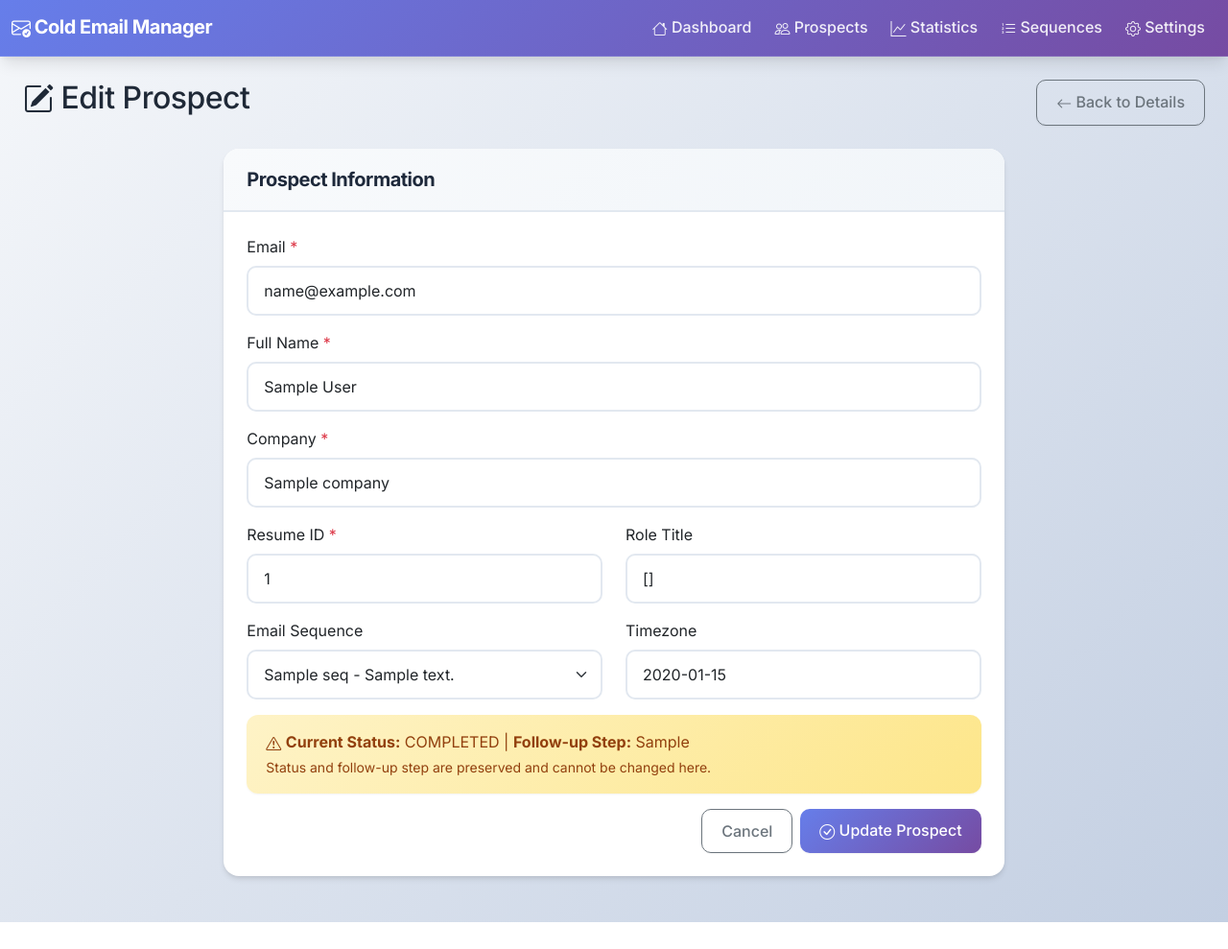
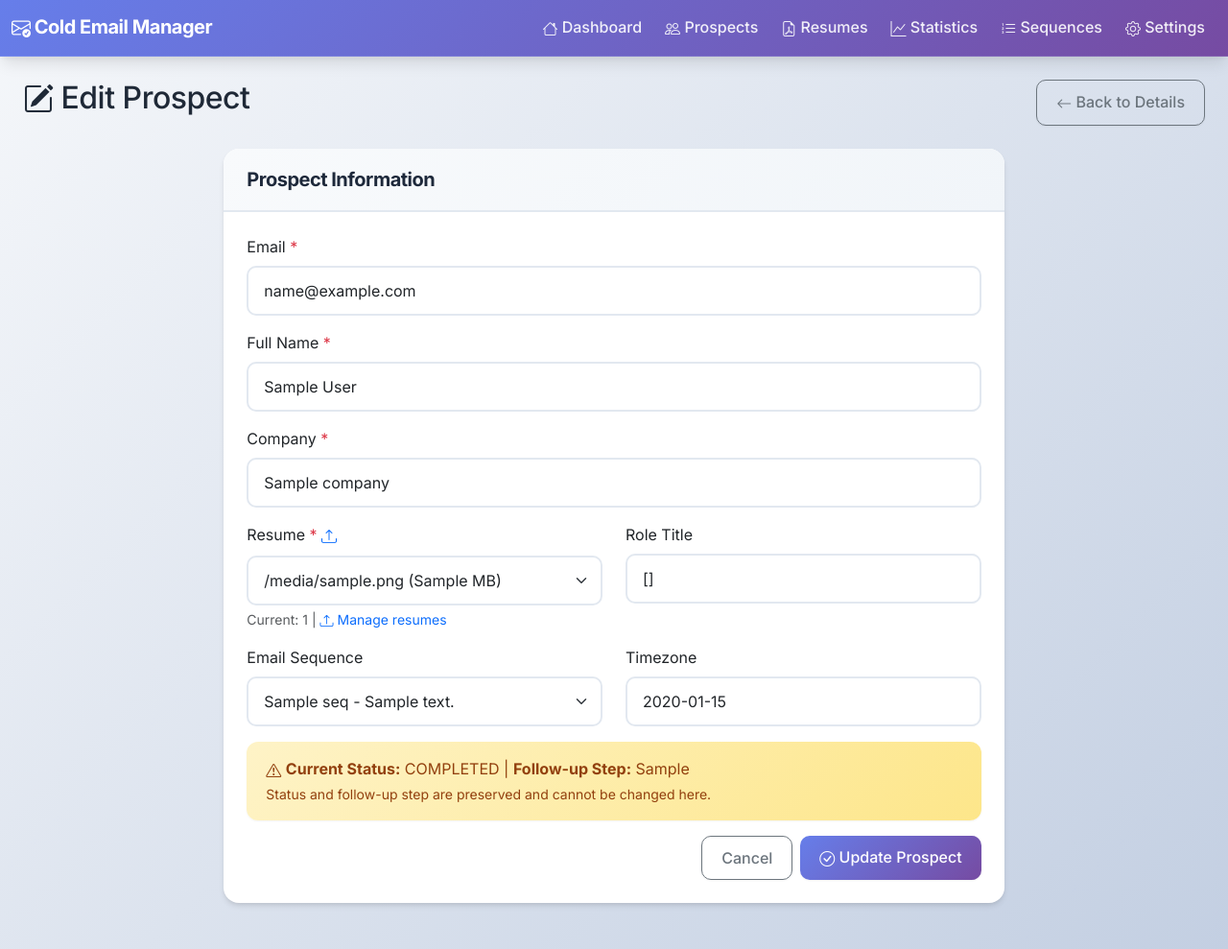
Before and after one commit to neha272/Cold-Email, a Flask app: template src/cold_emailer/web/templates/edit_prospect.html in a window 1280 px wide. Shown: the whole page at 96% size. Before the commit the page ends 961 px from the top, so only its background shows below. Run offline with Flask 3, Linux system fonts and the light colour scheme; the template is opened without the code that fills it: most values are stand-ins (such as "Sample title", 1, 10 or a date in 2020).

Commit message:
Add resume upload and management features
- Add resume upload functionality via web interface
- Add dropdown selection of available resumes when adding/editing prospects
- List available resumes with size and modification date
- Allow deletion of resumes (with validation to prevent deleting in-use resumes)
- Update .gitignore to keep resumes folder structure but ignore all files inside
- Add .gitkeep to preserve resumes directory in git
- Add navigation link to Resumes page
- Add helper function list_available_resumes() in attachments.py

```diff
--- a/src/cold_emailer/web/app.py
+++ b/src/cold_emailer/web/app.py
@@ -154,6 +154,11 @@ def prospects_list():
 @app.route("/prospects/add", methods=["GET", "POST"])
 def add_prospect():
     """Add a new prospect."""
+    # Get available resumes
+    from cold_emailer.attachments import list_available_resumes
+    resumes_dir = WORKSPACE_ROOT / settings.paths.resumes_dir
+    available_resumes = list_available_resumes(resumes_dir)
+
     if request.method == "POST":
         try:
             with get_session(engine) as session:
@@ -173,34 +178,33 @@ def add_prospect():
                 # Validate required fields
                 if not prospect_data["email"]:
                     flash("Email is required", "error")
-                    return render_template("add_prospect.html", prospect=prospect_data, sequences=sequences_dict)
+                    return render_template("add_prospect.html", prospect=prospect_data, sequences=sequences_dict, resumes=available_resumes)
                 if not prospect_data["full_name"]:
                     flash("Full name is required", "error")
-                    return render_template("add_prospect.html", prospect=prospect_data, sequences=sequences_dict)
+                    return render_template("add_prospect.html", prospect=prospect_data, sequences=sequences_dict, resumes=available_resumes)
                 if not prospect_data["company"]:
                     flash("Company is required", "error")
-                    return render_template("add_prospect.html", prospect=prospect_data, sequences=sequences_dict)
+                    return render_template("add_prospect.html", prospect=prospect_data, sequences=sequences_dict, resumes=available_resumes)
                 if not prospect_data["resume_id"]:
                     flash("Resume ID is required", "error")
-                    return render_template("add_prospect.html", prospect=prospect_data, sequences=sequences_dict)
+                    return render_template("add_prospect.html", prospect=prospect_data, sequences=sequences_dict, resumes=available_resumes)
 
                 # Check if prospect already exists
                 existing = prospect_repo.get_by_email(prospect_data["email"])
                 if existing:
                     flash(f"Prospect with email {prospect_data['email']} already exists", "error")
-                    return render_template("add_prospect.html", prospect=prospect_data, sequences=sequences_dict)
+                    return render_template("add_prospect.html", prospect=prospect_data, sequences=sequences_dict, resumes=available_resumes)
 
                 # Validate resume file exists
                 from cold_emailer.attachments import find_resume_file
-                resumes_dir = WORKSPACE_ROOT / settings.paths.resumes_dir
                 is_valid, error_msg, resume_info = find_resume_file(prospect_data["resume_id"], resumes_dir)
                 if not is_valid:
                     flash(f"Resume file not found: {error_msg or prospect_data['resume_id']}", "error")
-                    return render_template("add_prospect.html", prospect=prospect_data, sequences=sequences_dict)
+                    return render_template("add_prospect.html", prospect=prospect_data, sequences=sequences_dict, resumes=available_resumes)
 
                 if not resume_info:
                     flash(f"Resume info not found: {prospect_data['resume_id']}", "error")
-                    return render_template("add_prospect.html", prospect=prospect_data, sequences=sequences_dict)
+                    return render_template("add_prospect.html", prospect=prospect_data, sequences=sequences_dict, resumes=available_resumes)
 
                 prospect_data["resume_path"] = str(resume_info.get("absolute_path"))
                 prospect_data["resume_sha256"] = resume_info.get("sha256")
@@ -217,15 +221,20 @@ def add_prospect():
         except Exception as e:
             logger.error("Failed to add prospect", error=str(e))
             flash(f"Error adding prospect: {str(e)}", "error")
-            return render_template("add_prospect.html", prospect=request.form.to_dict(), sequences=sequences_dict)
+            return render_template("add_prospect.html", prospect=request.form.to_dict(), sequences=sequences_dict, resumes=available_resumes)
 
     # GET request - show form
-    return render_template("add_prospect.html", prospect={}, sequences=sequences_dict)
+    return render_template("add_prospect.html", prospect={}, sequences=sequences_dict, resumes=available_resumes)
 
 
 @app.route("/prospects/<prospect_id>/edit", methods=["GET", "POST"])
 def edit_prospect(prospect_id):
     """Edit an existing prospect."""
+    # Get available resumes
+    from cold_emailer.attachments import list_available_resumes
+    resumes_dir = WORKSPACE_ROOT / settings.paths.resumes_dir
+    available_resumes = list_available_resumes(resumes_dir)
+
     with get_session(engine) as session:
         prospect_repo = ProspectRepository(session)
         prospect = prospect_repo.get_by_id(prospect_id)
@@ -250,25 +259,24 @@ def edit_prospect(prospect_id):
                 # Validate required fields
                 if not prospect_data["email"]:
                     flash("Email is required", "error")
-                    return render_template("edit_prospect.html", prospect=prospect, prospect_data=prospect_data, sequences=sequences_dict)
+                    return render_template("edit_prospect.html", prospect=prospect, prospect_data=prospect_data, sequences=sequences_dict, resumes=available_resumes)
                 if not prospect_data["full_name"]:
                     flash("Full name is required", "error")
-                    return render_template("edit_prospect.html", prospect=prospect, prospect_data=prospect_data, sequences=sequences_dict)
+                    return render_template("edit_prospect.html", prospect=prospect, prospect_data=prospect_data, sequences=sequences_dict, resumes=available_resumes)
                 if not prospect_data["company"]:
                     flash("Company is required", "error")
-                    return render_template("edit_prospect.html", prospect=prospect, prospect_data=prospect_data, sequences=sequences_dict)
+                    return render_template("edit_prospect.html", prospect=prospect, prospect_data=prospect_data, sequences=sequences_dict, resumes=available_resumes)
                 if not prospect_data["resume_id"]:
                     flash("Resume ID is required", "error")
-                    return render_template("edit_prospect.html", prospect=prospect, prospect_data=prospect_data, sequences=sequences_dict)
+                    return render_template("edit_prospect.html", prospect=prospect, prospect_data=prospect_data, sequences=sequences_dict, resumes=available_resumes)
 
                 # Update resume if changed
                 if prospect_data["resume_id"] != prospect.resume_id:
                     from cold_emailer.attachments import find_resume_file
-                    resumes_dir = WORKSPACE_ROOT / settings.paths.resumes_dir
                     is_valid, resume_path, resume_info = find_resume_file(prospect_data["resume_id"], resumes_dir)
                     if not is_valid:
                         flash(f"Resume file not found: {prospect_data['resume_id']}", "error")
-                        return render_template("edit_prospect.html", prospect=prospect, prospect_data=prospect_data, sequences=sequences_dict)
+                        return render_template("edit_prospect.html", prospect=prospect, prospect_data=prospect_data, sequences=sequences_dict, resumes=available_resumes)
                     prospect_data["resume_path"] = str(resume_path)
                     prospect_data["resume_sha256"] = resume_info.get("sha256") if resume_info else None
 
@@ -291,10 +299,10 @@ def edit_prospect(prospect_id):
             except Exception as e:
                 logger.error("Failed to update prospect", error=str(e))
                 flash(f"Error updating prospect: {str(e)}", "error")
-                return render_template("edit_prospect.html", prospect=prospect, prospect_data=request.form.to_dict(), sequences=sequences_dict)
+                return render_template("edit_prospect.html", prospect=prospect, prospect_data=request.form.to_dict(), sequences=sequences_dict, resumes=available_resumes)
 
         # GET request - show form
-        return render_template("edit_prospect.html", prospect=prospect, prospect_data={}, sequences=sequences_dict)
+        return render_template("edit_prospect.html", prospect=prospect, prospect_data={}, sequences=sequences_dict, resumes=available_resumes)
 
 
 @app.route("/prospects/import", methods=["GET", "POST"])
@@ -470,6 +478,114 @@ def settings_page():
         env_settings=env_settings,
         sequences=sequences_dict,
     )
+
+
+@app.route("/resumes")
+def resumes_page():
+    """View and manage resume files."""
+    from cold_emailer.attachments import list_available_resumes
+    resumes_dir = WORKSPACE_ROOT / settings.paths.resumes_dir
+
+    # Ensure resumes directory exists
+    resumes_dir.mkdir(parents=True, exist_ok=True)
+
+    available_resumes = list_available_resumes(resumes_dir)
+
+    return render_template(
+        "resumes.html",
+        resumes=available_resumes,
+        resumes_dir=str(resumes_dir),
+    )
+
+
+@app.route("/resumes/upload", methods=["POST"])
+def upload_resume():
+    """Upload a new resume file."""
+    try:
+        if "file" not in request.files:
+            flash("No file provided", "error")
+            return redirect(url_for("resumes_page"))
+
+        file = request.files["file"]
+        if file.filename == "":
+            flash("No file selected", "error")
+            return redirect(url_for("resumes_page"))
+
+        if not file.filename.lower().endswith(".pdf"):
+            flash("Only PDF files are allowed", "error")
+            return redirect(url_for("resumes_page"))
+
+        # Save uploaded file
+        filename = secure_filename(file.filename)
+        resumes_dir = WORKSPACE_ROOT / settings.paths.resumes_dir
+        resumes_dir.mkdir(parents=True, exist_ok=True)
+
+        filepath = resumes_dir / filename
+
+        # Check if file already exists
+        if filepath.exists():
+            flash(f"Resume file '{filename}' already exists. Please rename or delete the existing file first.", "error")
+            return redirect(url_for("resumes_page"))
+
+        file.save(str(filepath))
+
+        # Validate the uploaded file
+        from cold_emailer.attachments import validate_resume_file
+        is_valid, error_msg = validate_resume_file(filepath)
+
+        if not is_valid:
+            # Delete invalid file
+            filepath.unlink()
+            flash(f"Invalid resume file: {error_msg}", "error")
+            return redirect(url_for("resumes_page"))
+
+        flash(f"Resume '{filename}' uploaded successfully!", "success")
+        return redirect(url_for("resumes_page"))
+
+    except Exception as e:
+        logger.error("Failed to upload resume", error=str(e))
+        flash(f"Error uploading resume: {str(e)}", "error")
+        return redirect(url_for("resumes_page"))
+
+
+@app.route("/resumes/<resume_id>/delete", methods=["POST"])
+def delete_resume(resume_id):
+    """Delete a resume file."""
+    try:
+        resumes_dir = WORKSPACE_ROOT / settings.paths.resumes_dir
+
+        # Find the resume file
+        from cold_emailer.attachments import find_resume_file
+        is_valid, error_msg, resume_info = find_resume_file(resume_id, resumes_dir)
+
+        if not is_valid or not resume_info:
+            flash(f"Resume file not found: {resume_id}", "error")
+            return redirect(url_for("resumes_page"))
+
+        # Check if resume is in use by any prospect
+        with get_session(engine) as session:
+            prospect_repo = ProspectRepository(session)
+            prospects = prospect_repo.get_all()
+            prospects_using_resume = [p for p in prospects if p.resume_id == resume_id]
+
+            if prospects_using_resume:
+                flash(
+                    f"Cannot delete resume '{resume_id}': it is being used by {len(prospects_using_resume)} prospect(s)",
+                    "error"
+                )
+                return redirect(url_for("resumes_page"))
+
+        # Delete the file
+        resume_path = Path(resume_info["absolute_path"])
+        resume_path.unlink()
+
+        flash(f"Resume '{resume_id}' deleted successfully!", "success")
+        return redirect(url_for("resumes_page"))
+
+    except Exception as e:
+        logger.error("Failed to delete resume", resume_id=resume_id, error=str(e))
+        flash(f"Error deleting resume: {str(e)}", "error")
+        return redirect(url_for("resumes_page"))
 
 
 @app.route("/sequences")
--- a/src/cold_emailer/web/templates/base.html
+++ b/src/cold_emailer/web/templates/base.html
@@ -401,6 +401,11 @@
                         </a>
                     </li>
                     <li class="nav-item">
+                        <a class="nav-link" href="{{ url_for('resumes_page') }}">
+                            <i class="bi bi-file-earmark-pdf"></i> Resumes
+                        </a>
+                    </li>
+                    <li class="nav-item">
                         <a class="nav-link" href="{{ url_for('stats') }}">
                             <i class="bi bi-graph-up"></i> Statistics
                         </a>
--- a/src/cold_emailer/web/templates/edit_prospect.html
+++ b/src/cold_emailer/web/templates/edit_prospect.html
@@ -40,9 +40,36 @@
 
                     <div class="row">
                         <div class="col-md-6 mb-3">
-                            <label for="resume_id" class="form-label">Resume ID <span class="text-danger">*</span></label>
+                            <label for="resume_id" class="form-label">
+                                Resume <span class="text-danger">*</span>
+                                <a href="{{ url_for('resumes_page') }}" class="text-decoration-none" target="_blank" title="Manage resumes">
+                                    <i class="bi bi-upload"></i>
+                                </a>
+                            </label>
+                            {% if resumes %}
+                            <select class="form-select" id="resume_id" name="resume_id" required>
+                                {% for resume in resumes %}
+                                    <option value="{{ resume.resume_id }}"
+                                            {% if prospect.resume_id == resume.resume_id %}selected{% endif %}>
+                                        {{ resume.filename }} ({{ resume.size_mb }} MB)
+                                    </option>
+                                {% endfor %}
+                            </select>
+                            <div class="form-text">
+                                Current: {{ prospect.resume_id }} |
+                                <a href="{{ url_for('resumes_page') }}" class="text-decoration-none">
+                                    <i class="bi bi-upload"></i> Manage resumes
+                                </a>
+                            </div>
+                            {% else %}
                             <input type="text" class="form-control" id="resume_id" name="resume_id"
                                    value="{{ prospect.resume_id }}" required>
+                            <div class="form-text">
+                                <a href="{{ url_for('resumes_page') }}" class="text-decoration-none">
+                                    <i class="bi bi-upload"></i> Upload resume
+                                </a>
+                            </div>
+                            {% endif %}
                         </div>
 
                         <div class="col-md-6 mb-3">
```
Also changed, not shown: src/cold_emailer/attachments.py (+38 -0 lines), src/cold_emailer/web/templates/add_prospect.html (+27 -2 lines), src/cold_emailer/web/templates/resumes.html (added, +124 -0 lines), 2 other files.
